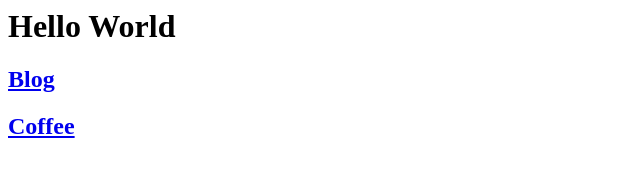
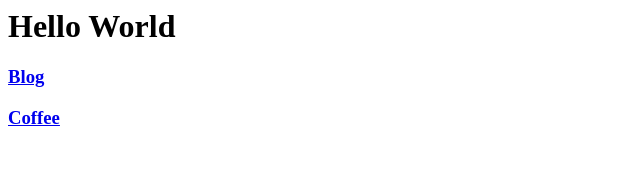
Before and after one commit to ambuja/ambuja.github.io, a plain HTML site: page index.html in a window 1280 px wide. Shown: the whole page, without its empty margins (0-640 px from the left). Drawn offline with Linux system fonts and the light colour scheme.

Commit message:
Update index.html

```diff
--- a/index.html
+++ b/index.html
@@ -1,3 +1,3 @@
 <h1>Hello World</h1>
-<h2><a href="http://ambujamagaji.com/blog/">Blog</a></h2>
-<h2><a href="http://ambujamagaji.com/coffee/">Coffee</a></h2>
+<h3><a href="http://ambujamagaji.com/blog/">Blog</a></h3>
+<h3><a href="http://ambujamagaji.com/coffee/">Coffee</a></h3>
```
